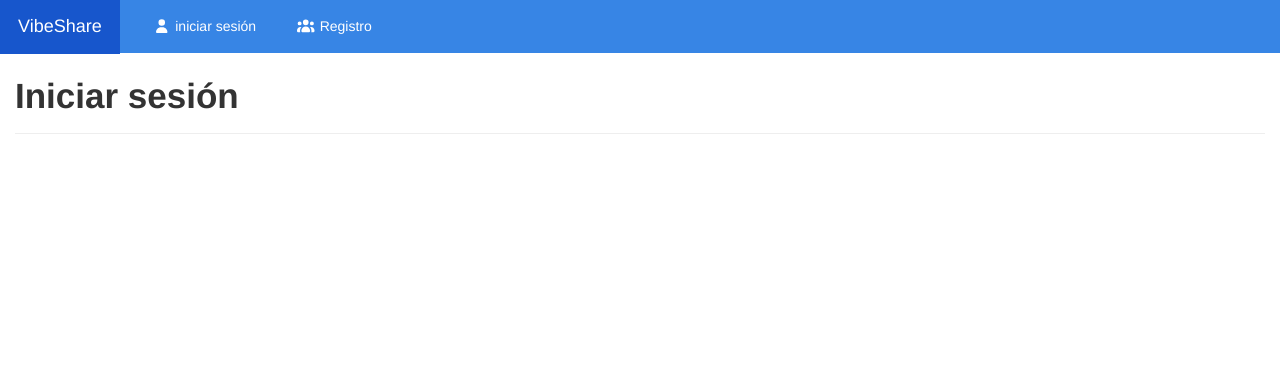
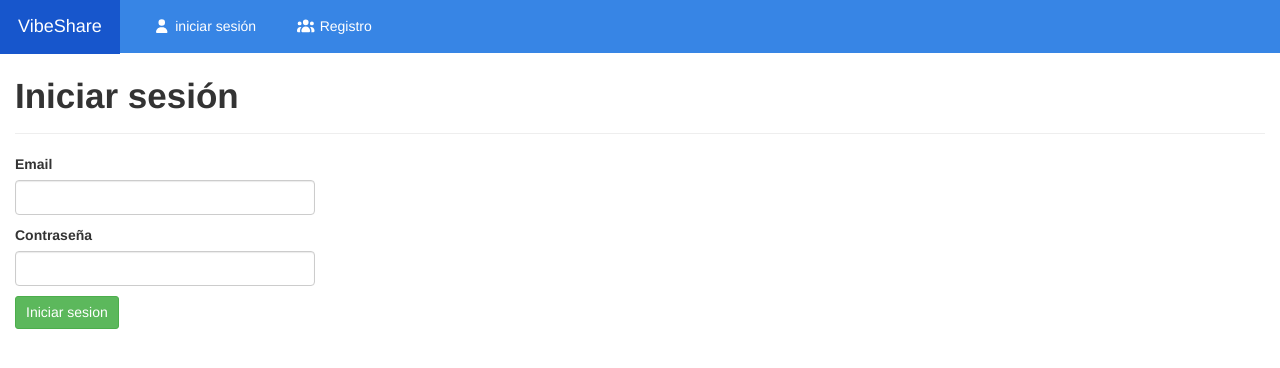
Before and after one commit to emanuelarias9/VibeShare, a React (Vite) app: page / in a window 1280 px wide. Shown: the top 368 px of the page. Built offline with nearby package versions, Linux system fonts and the light colour scheme.

Commit message:
Implement Login form structure with email and password fields

```diff
--- a/src/components/user/Login.jsx
+++ b/src/components/user/Login.jsx
@@ -6,7 +6,23 @@ export const Login = () => {
       <header className="content__header content__header--public">
         <h1 className="content__title">Iniciar sesión</h1>
       </header>
-      <div className="content__posts"></div>
+      <div className="content__posts">
+        <form className="form-login">
+          <div className="form-group">
+            <label htmlFor="Email">Email</label>
+            <input type="email" name="email" />
+          </div>
+          <div className="form-group">
+            <label htmlFor="password">Contraseña</label>
+            <input type="password" name="password" />
+          </div>
+          <input
+            type="submit"
+            value="Iniciar sesion"
+            className="btn btn-success"
+          />
+        </form>
+      </div>
     </>
   );
 };
```
